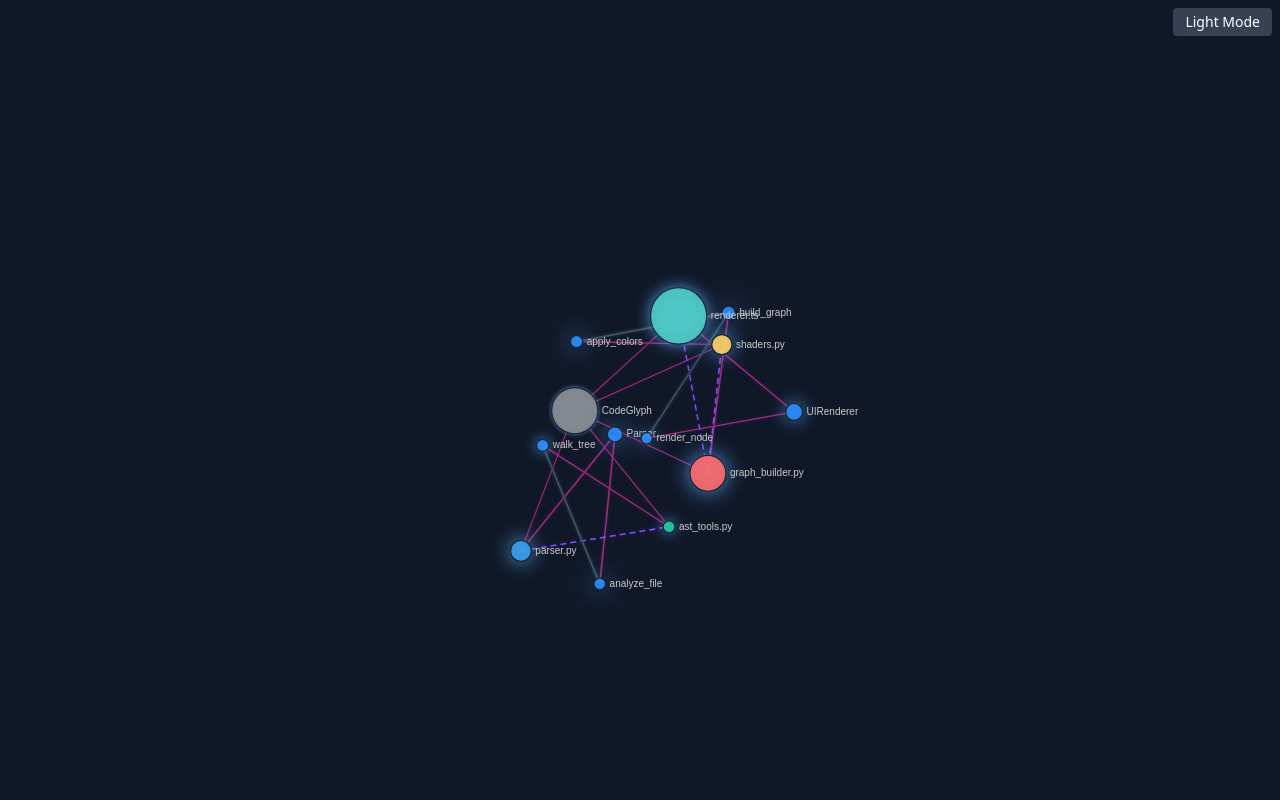
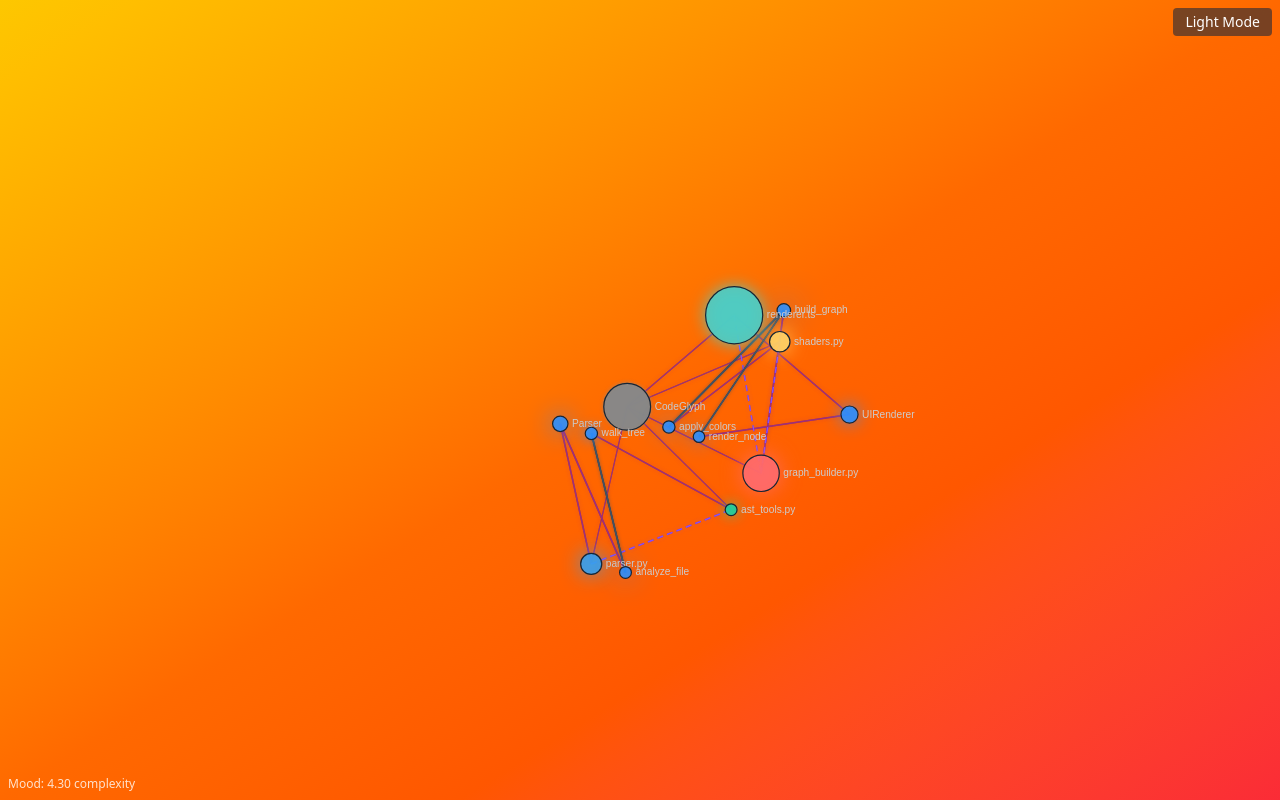
Before and after one commit to rhmvl/CodeGlyph-FrontEnd, a React (Vite) app: page / in a window 1280 px wide. Built offline with nearby package versions, Linux system fonts and the light colour scheme.

Commit message:
Add subtle paralax background and a simple background based on project mood.

```diff
--- a/src/components/GlyphGraph/GlyphGraph.tsx
+++ b/src/components/GlyphGraph/GlyphGraph.tsx
@@ -16,6 +16,19 @@ const GlyphGraph = ({ data, width = 1200, height = 800 }: { data: CodeGlyphData;
   const { colors: baseColors, theme, toggleTheme } = useTheme();
   const [tooltip, setTooltip] = useState<TooltipProps>({ visible: false, x: 0, y: 0, title: '', subtitle: '', details: '' });
   const [selectedNode, setSelectedNode] = useState<GraphNode | null>(null);
+
+  // TODO: This will be replaced later
+  const getGradientMood = (complexity: number) => {
+    if (complexity < 2) {
+      return "from-green-400 via-teal-500 to-blue-500"; // Calm, simple code
+    } else if (complexity < 5) {
+      return "from-yellow-400 via-orange-500 to-red-500"; // Moderate complexity
+    } else if (complexity < 8) {
+      return "from-purple-500 via-pink-500 to-red-600"; // Complex
+    } else {
+      return "from-red-700 via-black to-gray-900"; // Dangerously complex
+    }
+  };
 
   useEffect(() => {
     if (!canvasRef.current) return;
@@ -89,20 +102,26 @@ const GlyphGraph = ({ data, width = 1200, height = 800 }: { data: CodeGlyphData;
       window.removeEventListener('pointermove', handleMouseMove);
       window.removeEventListener('pointerup', handleMouseUp);
     };
-  }, [data, width, height, baseColors]);
+  }, [data, width, height]);
 
   return (
-    <div className="relative w-full h-full bg-gray-900 overflow-hidden">
-      <canvas ref={canvasRef} width={width} height={height}/>
+    <div
+      className={`relative w-full h-full overflow-hidden bg-gradient-to-br ${getGradientMood(data.project.metrics.averageComplexity)} transition-all duration-700`}
+    >
+      <canvas ref={canvasRef} className="absolute inset-0 w-full h-full" />
       <Tooltip {...tooltip} />
       <Sidebar node={selectedNode} onClose={() => setSelectedNode(null)} />
-      { /* <MiniMap /> */ }
+
       <button
         onClick={toggleTheme}
-        className="absolute top-2 right-2 text-sm px-3 py-1 rounded bg-gray-700 text-white"
+        className="absolute top-2 right-2 text-sm px-3 py-1 rounded bg-gray-800/60 text-white backdrop-blur-md hover:bg-gray-700 transition"
       >
-        {theme === 'dark' ? 'Light Mode' : 'Dark Mode'}
+        {theme === "dark" ? "Light Mode" : "Dark Mode"}
       </button>
+
+      <div className="absolute bottom-2 left-2 text-xs text-white/80">
+        Mood: {data.project.metrics.averageComplexity.toFixed(2)} complexity
+      </div>
     </div>
   );
 };
--- a/src/components/GlyphGraph/Renderer/GraphLink.ts
+++ b/src/components/GlyphGraph/Renderer/GraphLink.ts
@@ -52,7 +52,7 @@ export class GraphLink {
       pulseMultiplier = 1 + 0.2 * Math.sin(time * 0.005 * motionSettings.pulseSpeed + tension * Math.PI);
     }
 
-    if (this.isHovered) pulseMultiplier *= 1.3;
+    if (this.isHovered) pulseMultiplier *= 2;
 
     let lineDash: number[] = [];
     let strokeColor = themeColors.edge;
--- a/src/components/GlyphGraph/Renderer/GraphNode.ts
+++ b/src/components/GlyphGraph/Renderer/GraphNode.ts
@@ -73,7 +73,6 @@ export class GraphNode {
 
   draw(ctx: CanvasRenderingContext2D, time: number) {
     const nodeColor = this.data.style?.color || this.themeColors.node;
-    const auraColor = this.data.style?.highlightColor || this.themeColors.aura;
     const pulse = 1 + 0.05 * Math.sin(time * 0.005 * this.motionSettings.pulseSpeed + this.pulseOffset);
     const radius = this.mRadius.get() * pulse;
     const glow = this.mGlow.get() * pulse;
@@ -82,7 +81,7 @@ export class GraphNode {
     ctx.beginPath();
     ctx.arc(this.mx.get(), this.my.get(), radius * 1.1, 0, Math.PI * 2);
     ctx.fillStyle = nodeColor;
-    ctx.shadowColor = auraColor;
+    ctx.shadowColor = nodeColor;
     ctx.shadowBlur = glow;
     ctx.globalAlpha = 0.9;
     ctx.fill();
--- a/src/components/GlyphGraph/Renderer/GraphRenderer.ts
+++ b/src/components/GlyphGraph/Renderer/GraphRenderer.ts
@@ -25,6 +25,22 @@ export class GraphRenderer {
   draggingNode: GraphNode | null = null;
   dragOffsetX = 0;
   dragOffsetY = 0;
+
+  // --- Camera drift / breathing / parallax ---
+  drift = { x: 0, y: 0, rot: 0 };
+  driftTarget = { x: 0, y: 0, rot: 0 };
+  lastDriftChange = 0;
+  lastInteraction = performance.now();
+  mouse = { x: 0, y: 0 };
+  idle = true;
+
+  // effect tuning
+  readonly DRIFT_INTENSITY = 30;
+  readonly DRIFT_ROT_INTENSITY = 0.004;
+  readonly DRIFT_INTERVAL = 4000;
+  readonly BREATH_SCALE = 0.015;
+  readonly PARALLAX_INTENSITY = 0.05;
+  readonly IDLE_TIMEOUT = 1500;
 
   constructor(canvasElement: HTMLCanvasElement, data: CodeGlyphData, width: number,
               height: number, themeColors: ThemeColors, motionSettings: MotionSettings) {
@@ -83,7 +99,39 @@ export class GraphRenderer {
     this.animate(1);
   }
 
+  /** Smooth camera drift + breathing + parallax logic */
+  updateCamera(time: number) {
+    const now = performance.now();
+    this.idle = now - this.lastInteraction > this.IDLE_TIMEOUT;
+
+    // Occasionally pick new drift targets
+    if (now - this.lastDriftChange > this.DRIFT_INTERVAL) {
+      this.lastDriftChange = now;
+      this.driftTarget.x = (Math.random() * 2 - 1) * this.DRIFT_INTENSITY;
+      this.driftTarget.y = (Math.random() * 2 - 1) * this.DRIFT_INTENSITY * 0.6;
+      this.driftTarget.rot = (Math.random() * 2 - 1) * this.DRIFT_ROT_INTENSITY;
+    }
+
+    // Smooth drift
+    this.drift.x += (this.driftTarget.x - this.drift.x) * 0.02;
+    this.drift.y += (this.driftTarget.y - this.drift.y) * 0.02;
+    this.drift.rot += (this.driftTarget.rot - this.drift.rot) * 0.02;
+
+    // Breathing
+    const breath = 1 + Math.sin(time / 3000) * this.BREATH_SCALE;
+
+    // Parallax (based on mouse)
+    const nx = (this.mouse.x / this.width) * 2 - 1;
+    const ny = (this.mouse.y / this.height) * 2 - 1;
+    const pFactor = this.idle ? 0.25 : 1;
+    const px = -nx * this.width * this.PARALLAX_INTENSITY * pFactor;
+    const py = -ny * this.height * this.PARALLAX_INTENSITY * pFactor;
+
+    return { drift: { ...this.drift }, breath, px, py };
+  }
+
   animate(time: number) {
+    // this.updateCamera(time);
     this.simulation.step();
     this.draw(time);
     this.animationFrame = requestAnimationFrame((t) => this.animate(t));
@@ -91,12 +139,26 @@ export class GraphRenderer {
 
   draw(time: number) {
     const ctx = this.ctx;
+    const { drift, breath, px, py } = this.updateCamera(time);
+
     ctx.save();
-    ctx.setTransform(this.scale, 0, 0, this.scale, this.offsetX, this.offsetY);
-    ctx.clearRect(-this.offsetX / this.scale, -this.offsetY / this.scale, this.width / this.scale, this.height / this.scale);
+
+    // Apply breathing to scale, and parallax/drift as offsets.
+    const effectiveScale = this.scale * breath;
+    const effectiveOffsetX = this.offsetX + drift.x + px;
+    const effectiveOffsetY = this.offsetY + drift.y + py;
+
+    ctx.setTransform(effectiveScale, 0, 0, effectiveScale, effectiveOffsetX, effectiveOffsetY);
+    ctx.clearRect(
+      -effectiveOffsetX / effectiveScale,
+      -effectiveOffsetY / effectiveScale,
+      this.width / effectiveScale,
+      this.height / effectiveScale
+    );
 
     this.links.forEach(l => l.draw(ctx, time));
     this.nodes.forEach(n => n.draw(ctx, time));
+
     ctx.restore();
   }
 
--- a/src/pages/Home.tsx
+++ b/src/pages/Home.tsx
@@ -6,7 +6,7 @@ const Home = () => {
 
   return (
     <div className="w-screen h-screen">
-      <GlyphGraph data={data} />
+      <GlyphGraph data={data} width={window.innerWidth} height={window.innerHeight}/>
     </div>
   );
 };
```
Also changed, not shown: src/components/GlyphGraph/Renderer/GraphCanvas.ts (renamed from src/components/GlyphGraph/Renderer/GraphCanvas.tsx).
